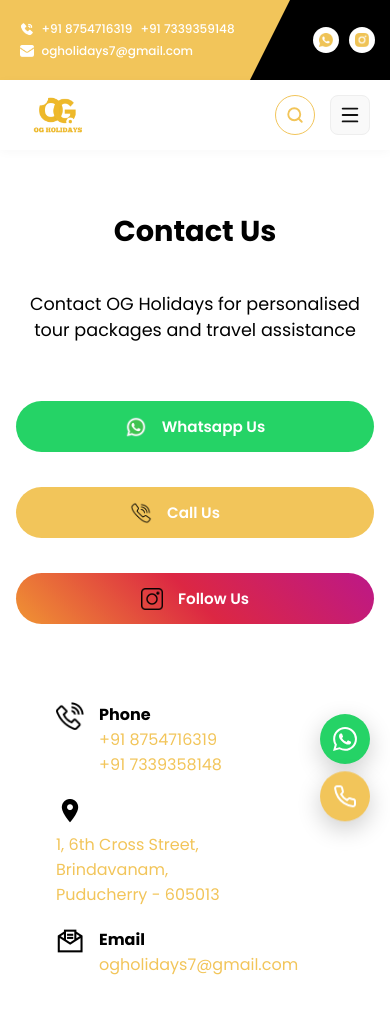
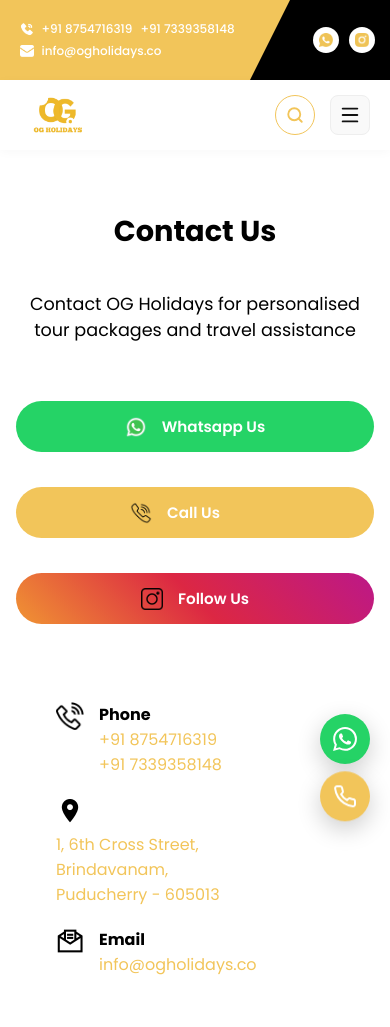
Before and after one commit to veeriaperumal/OG_Holidays, a React (Vite) app: page /contact in a window 390 px wide. Shown: the top 1027 px of the page. Built offline with nearby package versions, Linux system fonts and the light colour scheme; grey boxes are pictures that could not be loaded.

Commit message:
changed mail id and mobile num

```diff
--- a/src/Components/Footer.jsx
+++ b/src/Components/Footer.jsx
@@ -82,7 +82,7 @@
                 alt="Email"
                 className="footer-contact-icon"
               />
-              <p className="footer-contact-text">ogholidays7@gmail.com</p>
+              <p className="footer-contact-text">info@ogholidays.co</p>
             </div>
 
             {/* Location */}
--- a/src/Components/Header.jsx
+++ b/src/Components/Header.jsx
@@ -30,11 +30,11 @@
           <div className="contact-item">
             <img src="/images/headerp.png" alt="Phone" className="header-icon" />
             <span>+91 8754716319</span>
-            <span>+91 7339359148</span>
+            <span>+91 7339358148</span>
           </div>
           <div className="contact-item">
             <img src="/images/headere.png" alt="Email" className="header-icon" />
-            <span>ogholidays7@gmail.com</span>
+            <span>info@ogholidays.co</span>
           </div>
         </div>
 
--- a/src/Pages/Contact.jsx
+++ b/src/Pages/Contact.jsx
@@ -72,7 +72,7 @@
               <img src="/images/email.png" alt="" />
               <div>
                 <strong>Email</strong>
-                <p>ogholidays7@gmail.com</p>
+                <p>info@ogholidays.co</p>
               </div>
             </div>
           </div>
```
